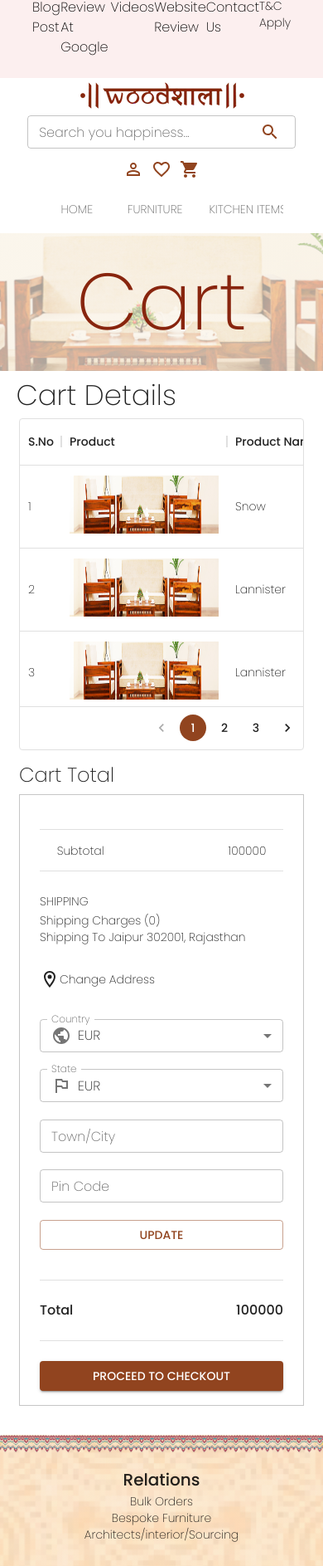
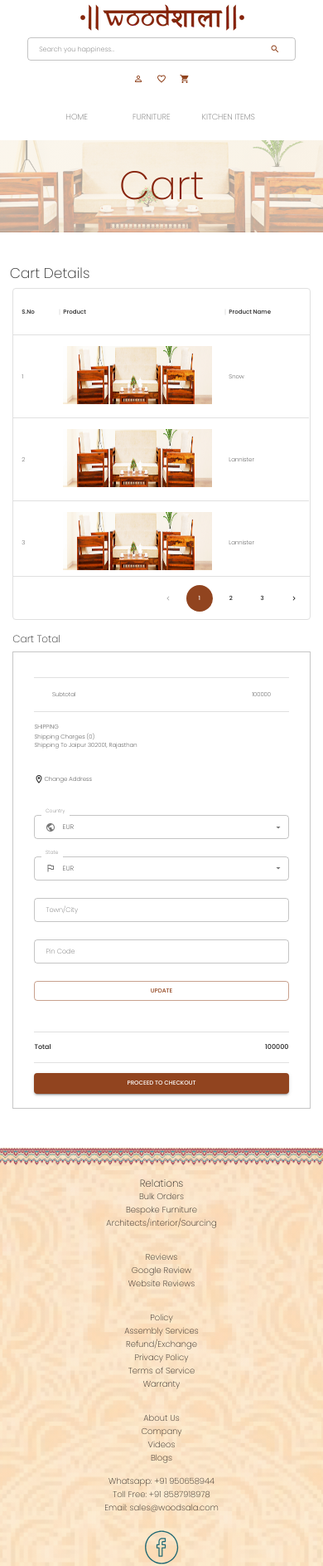
Before and after one commit to bitwittech/WoodShala-Site-Hosted, a React (Create React App) app in the folder frontend/: page /cart in a window 390 px wide. Shown: the part 65-1952 px from the top of the page at 83% size. Built offline with nearby package versions, Linux system fonts and the light colour scheme.

Commit message:
Responsiveness Improved

```diff
--- a/frontend/src/App.css
+++ b/frontend/src/App.css
@@ -1,5 +1,4 @@
 @import url('https://fonts.googleapis.com/css2?family=Berkshire+Swash&family=Poppins:wght@200;500&display=swap');
-@import url('https://unpkg.com/flickity@2/dist/flickity.min.css');
 .App {
     text-align: center;
 }
--- a/frontend/src/asset/css/cart.css
+++ b/frontend/src/asset/css/cart.css
@@ -14,7 +14,7 @@
 }
 
 .mainSec {
-    padding: 5% 3%;
+    padding: 5% 3% !important;
 }
 
 .tableContainer {
@@ -73,3 +73,12 @@
 .Total .css-k50mv2-MuiTypography-root {
     font-weight: 500 !important;
 }
+
+
+/* // media query  */
+
+@media screen and (max-width:800px) {
+    .mainSec {
+        padding-top: 10% !important;
+    }
+}
--- a/frontend/src/asset/css/checkout.css
+++ b/frontend/src/asset/css/checkout.css
@@ -75,3 +75,12 @@
 .orderButton {
     padding: 3% 2%;
 }
+
+
+/* // media query  */
+
+@media screen and (max-width:800px) {
+    .mainSec {
+        padding-top: 10% !important;
+    }
+}
--- a/frontend/src/asset/css/contactUs.css
+++ b/frontend/src/asset/css/contactUs.css
@@ -16,6 +16,7 @@
 .formContainer {
     margin: 5% auto;
     padding: 3% 4%;
+    gap: 30px;
     width: 90% !important;
 }
 
@@ -35,3 +36,10 @@
 button {
     font-weight: 400 !important;
 }
+
+@media screen and (max-width:800px) {
+    .sideBox {
+        margin-top: 5%;
+        padding: 5% !important;
+    }
+}
--- a/frontend/src/asset/css/home.css
+++ b/frontend/src/asset/css/home.css
@@ -1,16 +1,21 @@
+html {
+    font-size: 80% !important;
+}
+
 .banner {
     background-image: url('../images/home/homeBanner.png');
     background-size: 100vw 98%;
-       height: 70vh;
+    height: 30rem;
     background-position: center;
     background-repeat: no-repeat;
-       background-size: 100% 100%;
+    background-size: 100vw 100%;
     position: relative;
+    margin-bottom: 7%;
 }
 
 .banner-text {
     position: absolute;
-       top: 25%;
+    top: 20%;
     left: 10%;
     text-align: center;
 }
@@ -18,18 +23,18 @@
 .text-1 {
     font-size: 3rem !important;
     color: rgb(126, 46, 9);
-       font-family: 'Berkshire Swash', cursive;
+    font-family: 'Berkshire Swash', cursive !important;
 }
 
 .text-2 {
     font-size: 2.5rem !important;
-       font-weight: 500;
+    font-weight: 500 !important;
     color: rgb(219, 123, 33);
-       font-family: 'Poppins', sans-serif;
+    font-family: 'Poppins', sans-serif !important;
 }
 
 .text-3 {
-       font-size: 1rem !important;
+    font-size: 1.2rem !important;
     font-family: 'Poppins', sans-serif;
 }
 
@@ -43,7 +48,7 @@
 }
 
 .SBR {
-       background-image: linear-gradient(rgba(248, 202, 146, 0.603), rgba(255, 245, 227, 0.479)), url('../images/home/SBR.png');
+    background-image: linear-gradient(rgba(248, 214, 171, 0.603), rgba(255, 245, 227, 0.479)), url('../images/home/SBR.png');
     margin: 6% 0% !important;
     justify-content: center;
     align-items: center;
@@ -57,11 +62,13 @@
 .heading {
     font-weight: 400 !important;
     padding: 3% 2%;
+    font-size: 3rem !important;
 }
 
 .sub-heading {
-       font-weight: 350 !important;
+    font-weight: 400 !important;
     padding: 5% 3%;
+    font-size: 1.8rem !important;
 }
 
 .SBF {
@@ -72,7 +79,7 @@
 }
 
 .image {
-       height: 100%;
+    height: auto;
     width: -webkit-fill-available;
 }
 
@@ -84,7 +91,7 @@
 
 .service {
     background-color: #FAF3E6;
-       margin: 6% 0% !important;
+    margin-top: 5% !important;
 }
 
 .text-col {
@@ -99,8 +106,8 @@
 
 .service-images {
     justify-content: center;
-       align-items: center;
-       background-image: linear-gradient(rgba(248, 202, 146, 0.603), rgba(255, 245, 227, 0.479)), url('../images/home/SBR.png');
+    align-items: baseline;
+    background-image: linear-gradient(rgba(248, 202, 146, 0.801), rgba(255, 245, 227, 0.479)), url('../images/home/SBR.png');
     background-size: cover;
     height: fit-content;
     background-position: center;
@@ -140,6 +147,10 @@
     justify-content: space-between;
 }
 
+.video {
+    margin-top: 6%;
+}
+
 .center-Video {
     padding: 0% 5%;
 }
@@ -149,12 +160,13 @@
 }
 
 .slider {
-       margin: 5% 0%;
+    margin-top: 10%;
+    /* height: 50%; */
 }
 
 .bannerText {
     position: relative;
-       top: 20%;
+    top: 25%;
     left: 8%;
 }
 
@@ -214,10 +226,7 @@
     background-position: center;
     background-repeat: no-repeat;
     padding: 2% 3% !important;
-   }
-
-   .TC .react-multi-carousel-list {
-       height: 400px !important;
+    margin-top: 5%;
 }
 
 .journalSec {
@@ -237,26 +246,35 @@
     padding: 5% 3%;
 }
 
-   h6 {
-       font-weight: 500 !important;
-   }
-
 .icons img {
     width: 30px;
 }
+
+.customer {
+    margin-top: 5%;
+}
+
+
 /* ====================================================================
                                             =============================Media Section=============================
                                             ======================================================================= */
 
 @media screen and (max-width: 800px) {
+    html {
+        font-size: 70% !important;
+    }
+    .banner {
+        margin-bottom: 15%;
+    }
+    .bannerText {
+        top: 20%;
+        left: 5%;
+    }
+    .image {
+        height: auto;
+    }
     .journalSec {
         gap: 20px !important;
-       }
-       .banner1Text1 {
-           font-size: 1.4rem !important;
-       }
-       .banner1Text2 {
-           font-size: 1.9rem !important;
     }
     .conatiner-TC {
         padding: 2% 5%;
@@ -270,19 +288,6 @@
     .SBR {
         background-size: cover;
     }
-       .banner-text {
-           left: 2%;
-       }
-       .text-1 {
-           font-size: 2rem !important;
-       }
-       .text-2 {
-           font-size: 2rem !important;
-       }
-       .text-3 {
-           font-size: 1rem !important;
-           font-family: 'Poppins', sans-serif;
-       }
     .underline {
         margin-bottom: 5% !important;
     }
@@ -295,17 +300,11 @@
     .carousel-cell {
         width: 100%;
     }
-       .banner {
-           height: 50vh !important;
+    .banner-text {
+        left: 1%;
     }
-       .text-1 {
-           font-size: 1.8rem !important;
-       }
-       .text-2 {
-           font-size: 1.5rem !important;
-       }
-       .text-3 {
-           font-size: 0.8rem !important;
+    html {
+        font-size: 65% !important;
     }
     .underline {
         margin-bottom: 8% !important;
@@ -313,14 +312,16 @@
     .SBF {
         padding: 10% 3% !important;
     }
+    .text-3 {
+        display: none;
+    }
 }
 
 @media screen and (max-width: 400px) {
-       .banner {
-           height: 30vh !important;
+    html {
+        font-size: 50% !important;
     }
-       .banner-text {
-           top: 50% !important;
-           left: 2% !important;
+    .text-3 {
+        display: none;
     }
 }
--- a/frontend/src/asset/css/navbar.css
+++ b/frontend/src/asset/css/navbar.css
@@ -26,10 +26,12 @@
     font-weight: 500 !important;
     display: flex;
     justify-content: center;
+    flex-flow: wrap;
 }
 
-.secondBar div p {
+.secondBar p {
     cursor: pointer;
+    font-size: 1rem;
 }
 
 .secondBar div p:hover {
@@ -46,3 +48,7 @@
 .main-2 {
     padding: 1% 2%;
 }
+
+.main-2 a {
+    font-size: 1.2rem;
+}
--- a/frontend/src/components/Cart.js
+++ b/frontend/src/components/Cart.js
@@ -1,7 +1,7 @@
 // css
 import ".././asset/css/cart.css";
 // react
-import React, { useState } from "react";
+import React from "react";
 import {
   Grid,
   Typography,
--- a/frontend/src/components/ContactUs.js
+++ b/frontend/src/components/ContactUs.js
@@ -27,7 +27,7 @@ export default function ContactUs() {
           <Typography variant="h6">Leave A Message</Typography>
         </Grid>
 
-        <Grid xs={12} md={8} item className="form">
+        <Grid xs={12} md={7.5} item className="form">
           <form>
             <Grid
               container
--- a/frontend/src/components/utility/Footer.js
+++ b/frontend/src/components/utility/Footer.js
@@ -24,10 +24,10 @@ export default function Footer() {
           <Grid container className="linkContainer">
             <Grid item xs={12} md={2.5}>
               <Stack>
-                <Typography variant="h6">Relations</Typography>
-                <Typography variant="body2">Bulk Orders</Typography>
-                <Typography variant="body2">Bespoke Furniture </Typography>
-                <Typography variant="body2">
+                <Typography variant="h5">Relations</Typography>
+                <Typography variant="h6">Bulk Orders</Typography>
+                <Typography variant="h6">Bespoke Furniture </Typography>
+                <Typography variant="h6">
                   Architects/interior/Sourcing{" "}
                 </Typography>
               </Stack>
@@ -35,34 +35,34 @@ export default function Footer() {
             <Grid item xs={12} md={2.5}>
               <Stack>
                 <Typography variant="h6">Reviews</Typography>
-                <Typography variant="body2">Google Review </Typography>
-                <Typography variant="body2">Website Reviews </Typography>
+                <Typography variant="h6">Google Review </Typography>
+                <Typography variant="h6">Website Reviews </Typography>
               </Stack>
             </Grid>
             <Grid item xs={12} md={2.5}>
               <Stack>
                 <Typography variant="h6">Policy</Typography>
-                <Typography variant="body2">Assembly Services</Typography>
-                <Typography variant="body2">Refund/Exchange </Typography>
-                <Typography variant="body2">Privacy Policy</Typography>
-                <Typography variant="body2">Terms of Service</Typography>
-                <Typography variant="body2">Warranty</Typography>
+                <Typography variant="h6">Assembly Services</Typography>
+                <Typography variant="h6">Refund/Exchange </Typography>
+                <Typography variant="h6">Privacy Policy</Typography>
+                <Typography variant="h6">Terms of Service</Typography>
+                <Typography variant="h6">Warranty</Typography>
               </Stack>
             </Grid>
             <Grid item xs={12} md={2.5}>
               <Stack>
                 <Typography variant="h6">About Us</Typography>
-                <Typography variant="body2">Company</Typography>
-                <Typography variant="body2">Videos</Typography>
-                <Typography variant="body2">Blogs</Typography>
+                <Typography variant="h6">Company</Typography>
+                <Typography variant="h6">Videos</Typography>
+                <Typography variant="h6">Blogs</Typography>
               </Stack>
               <br></br>
               <Stack>
-                <Typography variant="body2">Whatsapp: +91 950658944</Typography>
-                <Typography variant="body2">
+                <Typography variant="h6">Whatsapp: +91 950658944</Typography>
+                <Typography variant="h6">
                   Toll Free: +91 8587918978
                 </Typography>
-                <Typography variant="body2">
+                <Typography variant="h6">
                   Email: sales@woodsala.com
                 </Typography>
               </Stack>
@@ -85,7 +85,7 @@ export default function Footer() {
         {/* links Ends */}
         {/* bottom */}
         <Grid item xs={12} className="footerBottom">
-          <Typography variant="body2">
+          <Typography variant="h6">
             DESIGN BY Bitwit- © 2022 ALL RIGHTS RESERVED.
           </Typography>
         </Grid>
--- a/frontend/src/components/utility/Navbar.js
+++ b/frontend/src/components/utility/Navbar.js
@@ -107,13 +107,13 @@ export default function Navbar(props) {
               />
             </Grid>
             <Grid item xs={12} md={3} className="center">
-              <IconButton color="primary" size="small">
+              <IconButton color="primary" >
                 <PersonOutlineOutlinedIcon />
               </IconButton>
-              <IconButton color="primary" size="small">
+              <IconButton color="primary" >
                 <FavoriteBorderOutlinedIcon />
               </IconButton>
-              <IconButton color="primary" onClick = {()=>{props.history('/cart')}} size="small">
+              <IconButton color="primary" onClick = {()=>{props.history('/cart')}} >
                 {window.location.pathname === '/cart' ? <ShoppingCartIcon/>  : <ShoppingCartOutlinedIcon />}
               </IconButton>
             </Grid>
```
Also changed, not shown: frontend/src/components/Home.js (+23 -20 lines). Lines whose indentation alone changed are shown as unchanged.
